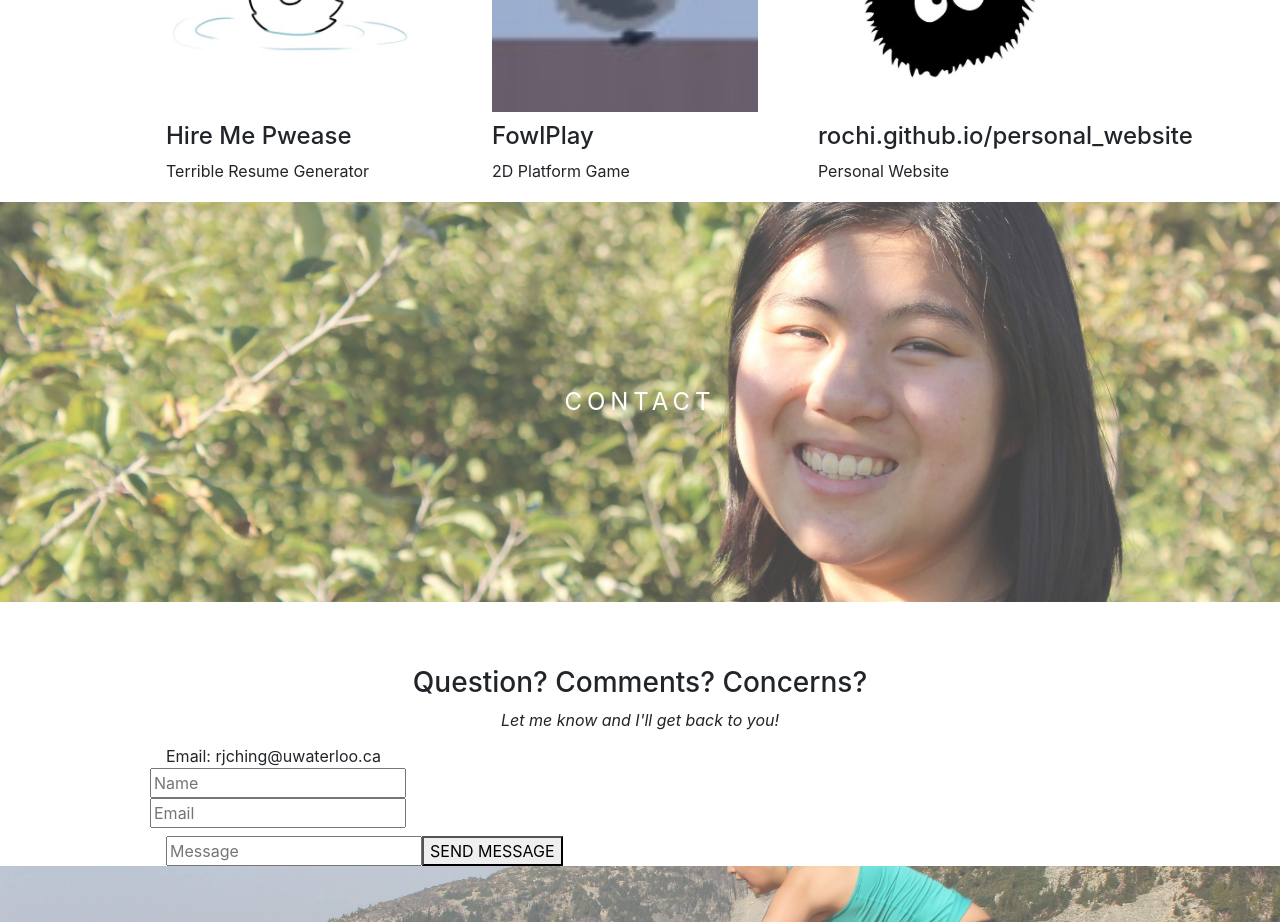
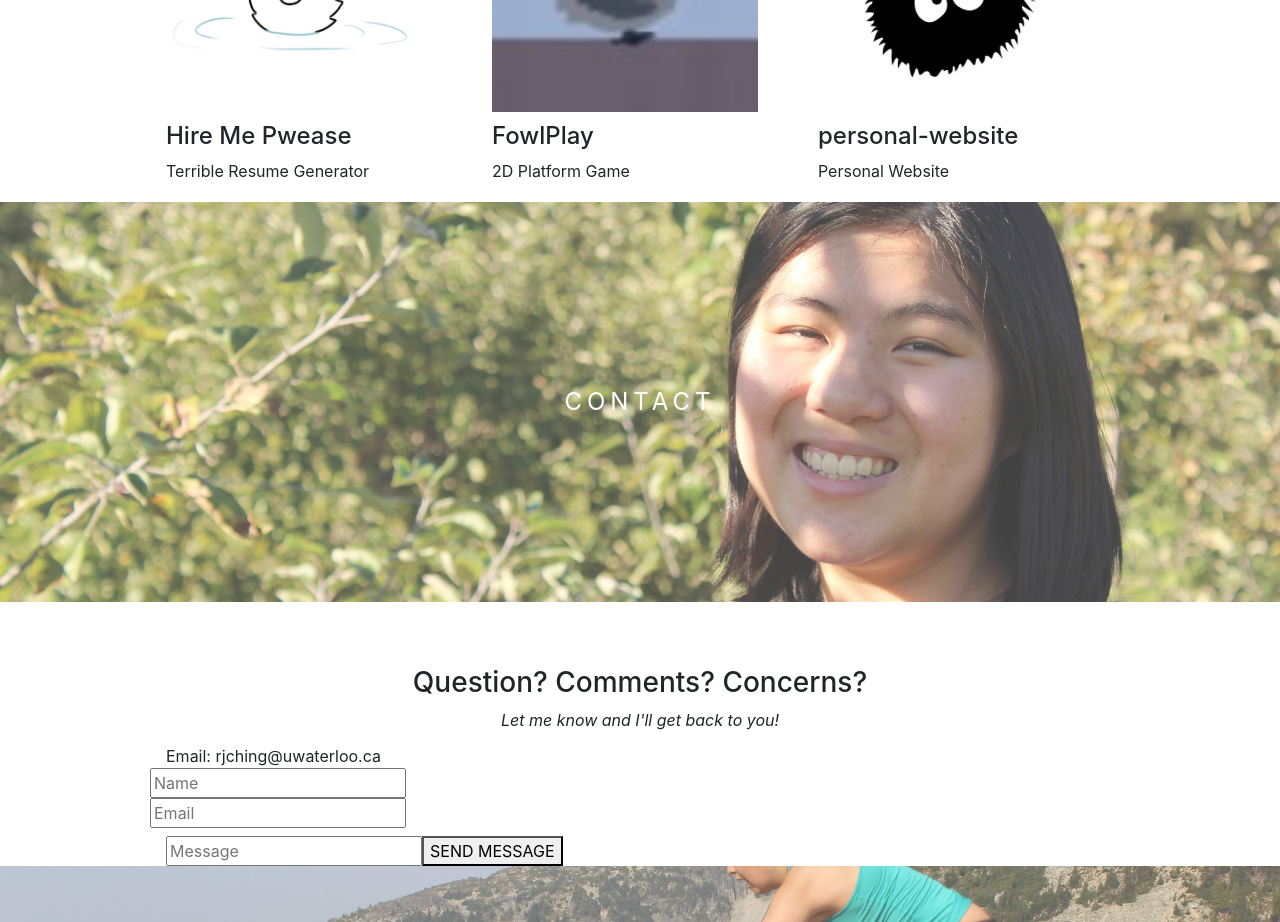
Before and after one commit to rochi138/personal-website-repo, a React (Create React App) app: page / in a window 1280 px wide. Shown: the part 2240-3162 px from the top of the page. Built offline with nearby package versions, Linux system fonts and the light colour scheme.

Commit message:
Fixed changes brought by renaming repo

```diff
--- a/src/pages/HomePage.js
+++ b/src/pages/HomePage.js
@@ -68,7 +68,7 @@ export default class Home extends Component{
               <div dangerouslySetInnerHTML={ { __html: source.aboutMe.text } }/>
             </div>
             <Button className={ stylesHome.resumeButton } style={{textDecoration: "none"}}>
-              <a class="w3-button w3-padding-large w3-light-grey" style={{marginTop: "64px", color: "black"}} href="https://github.com/rochi138/personal_website/src/documents/Robyn Ching - Resume 2018 Co-op.pdf" target="_blank" rel="noopener noreferrer">Haven't seen my resume yet? Take a quick look!</a>
+              <a class="w3-button w3-padding-large w3-light-grey" style={{marginTop: "64px", color: "black"}} href="https://github.com/rochi138/personal-website-repo/src/documents/Robyn Ching - Resume 2018 Co-op.pdf" target="_blank" rel="noopener noreferrer">Haven't seen my resume yet? Take a quick look!</a>
             </Button>
           </div>
           <div className={ stylesHome.sectionContainer} id="whatissyde" style={{marginBottom: "3em"}}>
--- a/src/pages/HomePage.json
+++ b/src/pages/HomePage.json
@@ -21,7 +21,7 @@
   	{ "link": "Website",
   		"image": "placeholder",
   		"alt": "placeholder",
-  		"name": "rochi.github.io/personal_website",
+  		"name": "personal-website",
   		"description": "Personal Website"
   	}
   ],
--- a/src/pages/Website.json
+++ b/src/pages/Website.json
@@ -1,6 +1,6 @@
 {
   "ProjectSummary": {
-  	"projectName": "robynching.me",
+  	"projectName": "rochi138.github.io/personal-website",
   	"tagline": "It's time to meet my maker",
   	"type": "Personal Project",
   	"image": {
@@ -10,7 +10,7 @@
 		"summary": "This website was created because I&#39;m more than just a one page resume. I&#39;m also a website with a lot of links, images and text. <br /><br />The real reason is because my second co-op job was at <a href=\"https://www.peekapak.com/\">Peekapak</a> as a Frontend developere. The four months there made me reflect on some parts of myself and how I can use my time there to my greatest advantage.<br /><br />This site appeals to my personal beliefs and short-comings.<ul><li>I wanted to walk away with a tangible representation of the knowledge and skills I gained from this experience.</li><li>I often forget syntax and how to connect various parts of code together. This is a template of re-usable code for personal use.</li><li>I learn best by applying what I learned in a practical way. By creating a website on my own, from start to end I can understand the process of implementing JavaScript, SCSS and Bootstrap.</li></ul>Created to impress you."
   },
   "ProgressComponent": {
-  	"link": "https://github.com/rochi138/personal_website",
+  	"link": "https://github.com/rochi138/personal-website-repo",
   	"updateList": [
       {
         "date": "03/01/2018",
```
Also changed, not shown: src/pages/Peekapak.js (added, +29 -0 lines), src/pages/Peekapak.json (added, +19 -0 lines).
